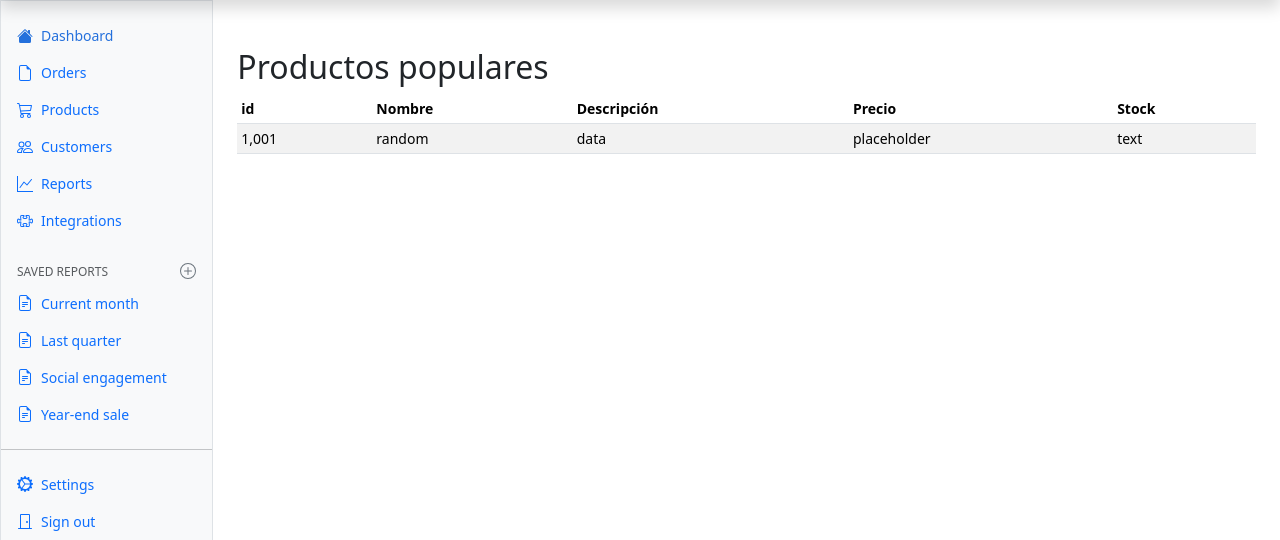
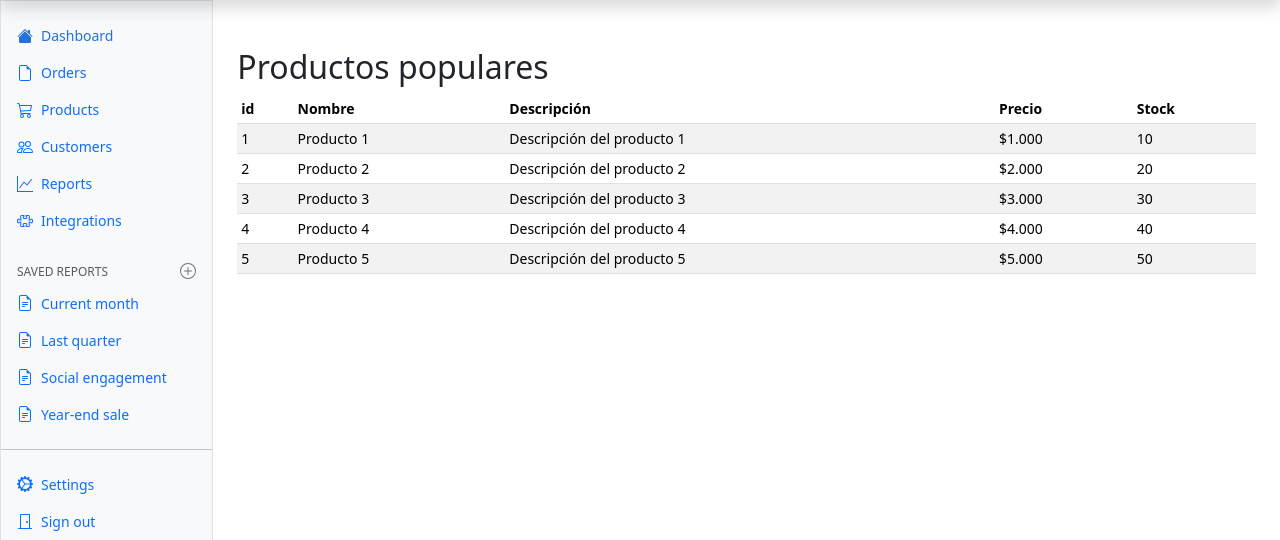
Before and after one commit to larriag13/04-django-templates-data, a Django app: page / in a window 1280 px wide. Shown: the part 48-588 px from the top of the page. Run offline with Django 5.2, Linux system fonts and the light colour scheme; some libraries are stand-ins or nearby versions.

Commit message:
rama inicio terminada

```diff
--- a/inicio/templates/inicio/default.html
+++ b/inicio/templates/inicio/default.html
@@ -4,6 +4,7 @@
 <main class="col-md-9 ms-sm-auto col-lg-10 px-md-4">
     <h2 class="mt-5">Productos populares</h2>
     <div class="table-responsive small">
+        {% if productos %}
         <table class="table table-striped table-sm">
             <thead>
                 <tr>
@@ -15,15 +16,20 @@
                 </tr>
             </thead>
             <tbody>
+                {% for producto in productos %}
                 <tr>
-                    <td>1,001</td>
-                    <td>random</td>
-                    <td>data</td>
-                    <td>placeholder</td>
-                    <td>text</td>
+                    <td>{{ producto.id }}</td>
+                    <td>{{ producto.nombre }}</td>
+                    <td>{{ producto.descripcion }}</td>
+                    <td>{{ producto.precio }}</td>
+                    <td>{{ producto.stock }}</td>
                 </tr>
+                {% endfor %}
             </tbody>
         </table>
+        {% else %}
+        <p class="alert alert-warning">No hay productos disponibles.</p>
+        {% endif %}
     </div>
 </main>
 {% endblock %}
--- a/inicio/views.py
+++ b/inicio/views.py
@@ -3,10 +3,10 @@ from django.shortcuts import render
 # Create your views here.
 def inicio(request):
     productos = [
-        {"id": 1, "nombre": "Producto 1", "precio": "$1.000","stock": 10},
-        {"id": 2, "nombre": "Producto 2", "precio": "$2.000","stock": 20},
-        {"id": 3, "nombre": "Producto 3", "precio": "$3.000","stock": 30},
-        {"id": 4, "nombre": "Producto 4", "precio": "$4.000","stock": 40},
-        {"id": 5, "nombre": "Producto 5", "precio": "$5.000","stock": 50},
+        {"id": 1, "nombre": "Producto 1","descripcion": "Descripción del producto 1", "precio": "$1.000","stock": 10},
+        {"id": 2, "nombre": "Producto 2", "descripcion": "Descripción del producto 2", "precio": "$2.000","stock": 20},
+        {"id": 3, "nombre": "Producto 3", "descripcion": "Descripción del producto 3", "precio": "$3.000","stock": 30},
+        {"id": 4, "nombre": "Producto 4", "descripcion": "Descripción del producto 4", "precio": "$4.000","stock": 40},
+        {"id": 5, "nombre": "Producto 5", "descripcion": "Descripción del producto 5", "precio": "$5.000","stock": 50},
     ]
     return render(request,"inicio/default.html",{"productos":productos})
```
